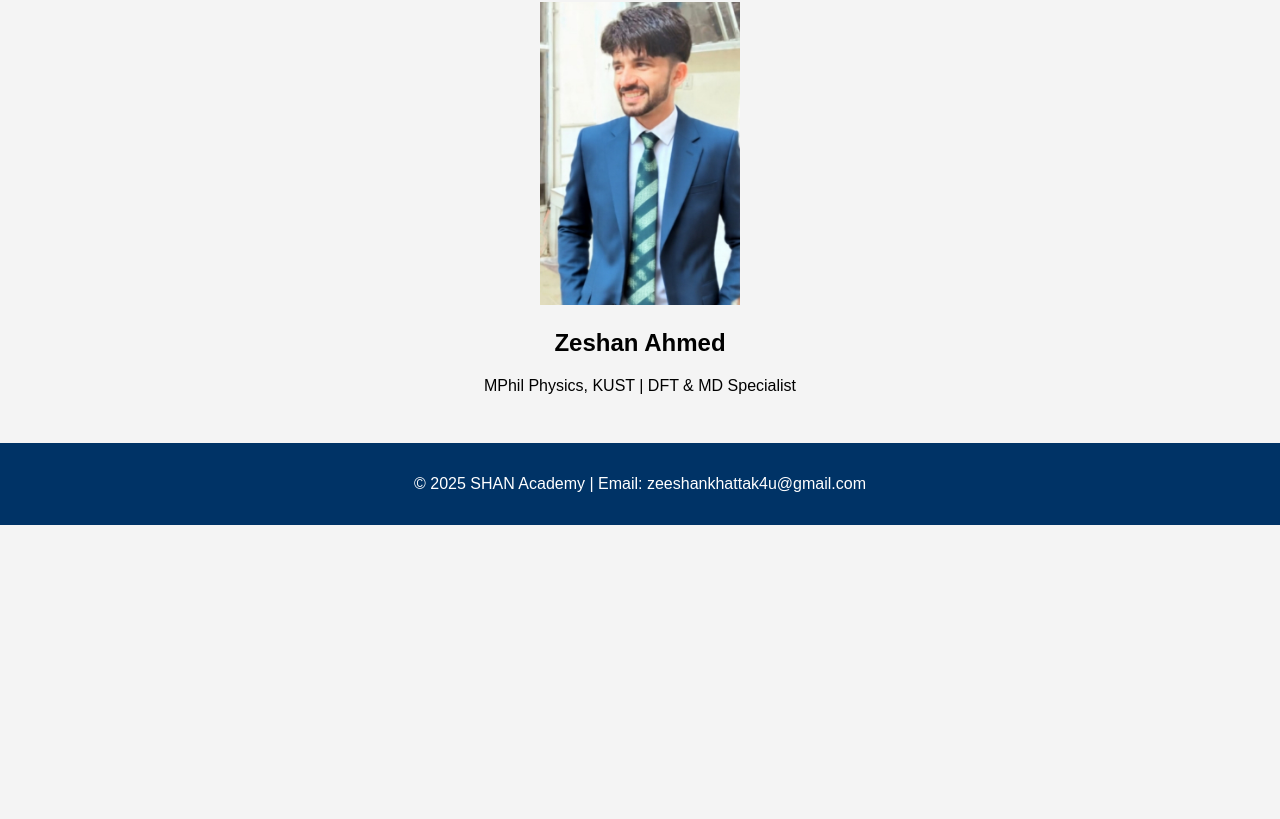
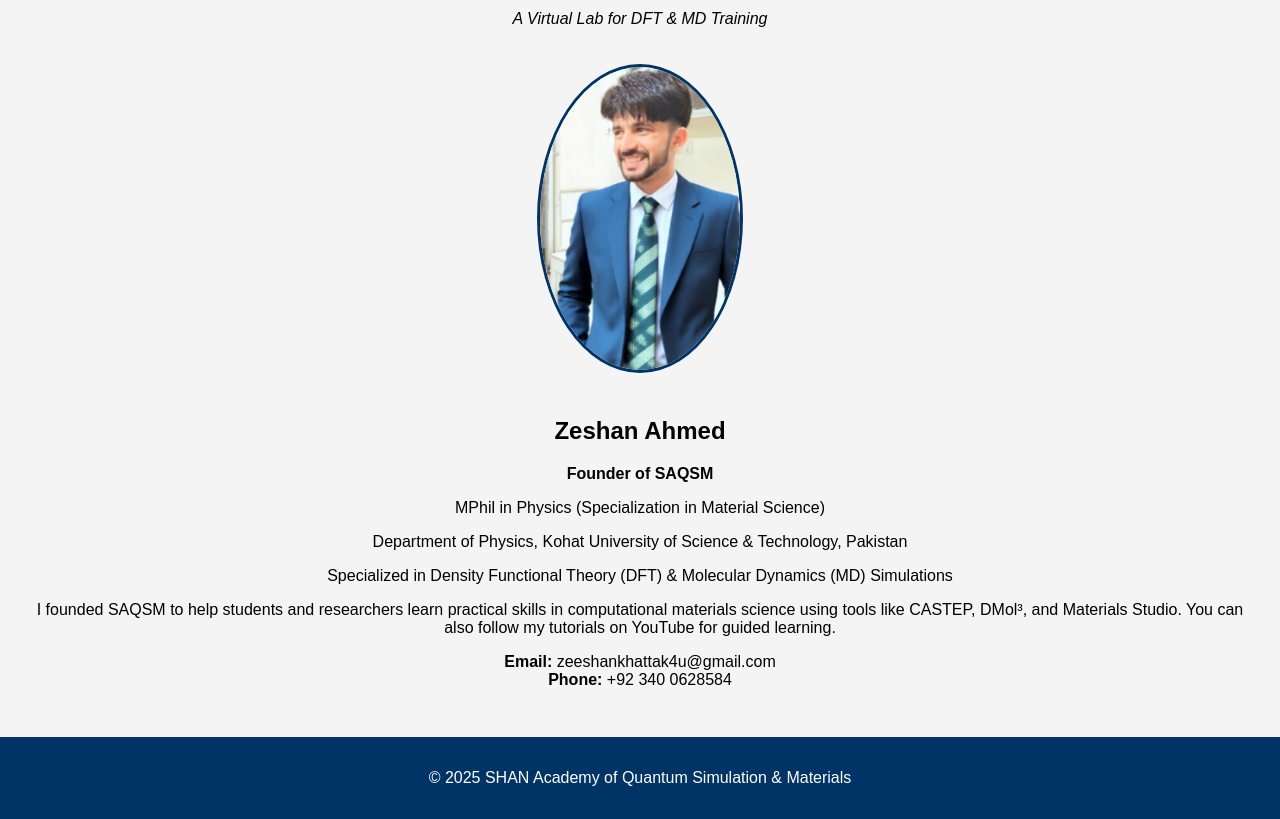
Before and after one commit to Shanlab321/Shanlab, a plain HTML site: page index.html in a window 1280 px wide. Shown: the part 194-1013 px from the top of the page. Before the commit the page ends 800 px from the top, so only its background shows below. Drawn offline with Linux system fonts and the light colour scheme.

Commit message:
Update index.html

```diff
--- a/index.html
+++ b/index.html
@@ -8,6 +8,7 @@
 </head>
 <body>
   <nav>
+    <img src="logo.png" alt="Lab Logo" style="height:60px; vertical-align: middle;">
     <a href="index.html">Home</a>
     <a href="about.html">About Lab</a>
     <a href="research.html">Research</a>
@@ -16,14 +17,24 @@
 
   <main>
     <h1>SHAN Academy of Quantum Simulation & Materials</h1>
-    <p>A Virtual Lab for DFT & MD Training</p>
-    <img src="your-photo.jpg" alt="Zeshan Ahmed" width="200" />
+    <p><em>A Virtual Lab for DFT & MD Training</em></p>
+
+    <img src="your-photo.jpg" alt="Zeshan Ahmed" style="width:200px; border-radius: 50%; border: 3px solid #003366; margin: 20px 0;">
+
     <h2>Zeshan Ahmed</h2>
-    <p>MPhil Physics, KUST | DFT & MD Specialist</p>
+    <p><strong>Founder of SAQSM</strong></p>
+    <p>MPhil in Physics (Specialization in Material Science)</p>
+    <p>Department of Physics, Kohat University of Science & Technology, Pakistan</p>
+    <p>Specialized in Density Functional Theory (DFT) & Molecular Dynamics (MD) Simulations</p>
+
+    <p>I founded SAQSM to help students and researchers learn practical skills in computational materials science using tools like CASTEP, DMol³, and Materials Studio. You can also follow my tutorials on YouTube for guided learning.</p>
+
+    <p><strong>Email:</strong> zeeshankhattak4u@gmail.com<br>
+    <strong>Phone:</strong> +92 340 0628584</p>
   </main>
 
   <footer>
-    <p>© 2025 SHAN Academy | Email: zeeshankhattak4u@gmail.com</p>
+    <p>© 2025 SHAN Academy of Quantum Simulation & Materials</p>
   </footer>
 </body>
 </html>
```
